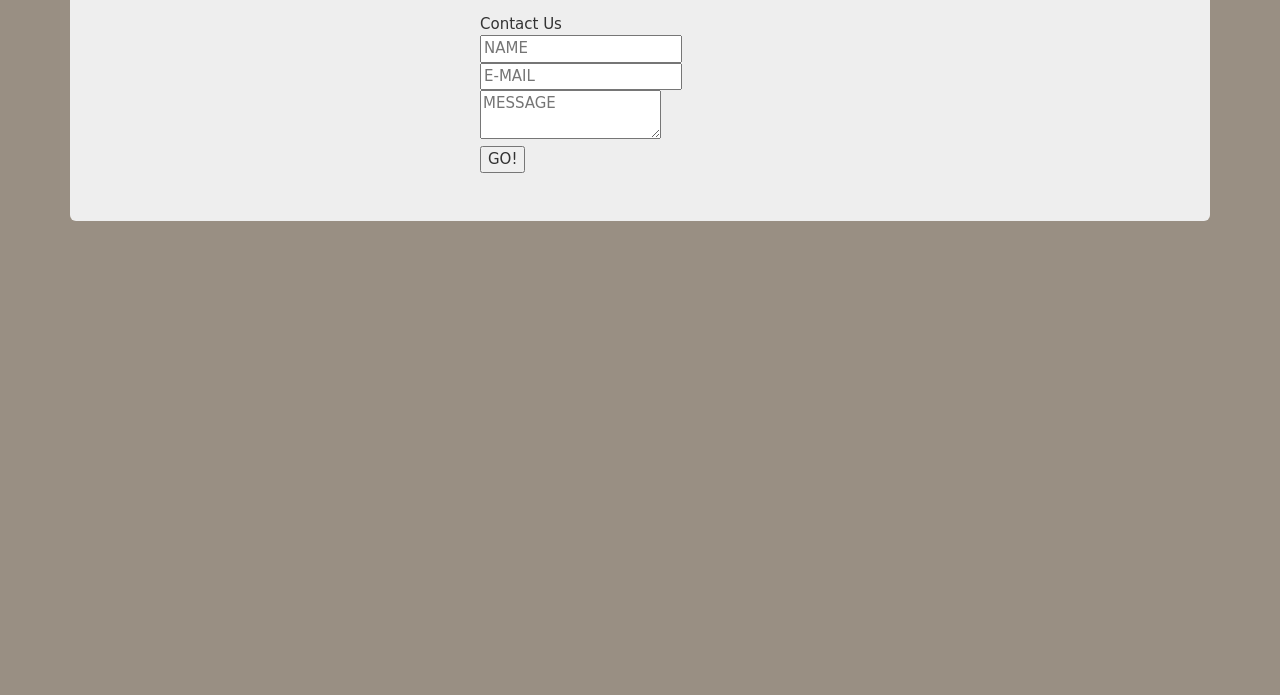
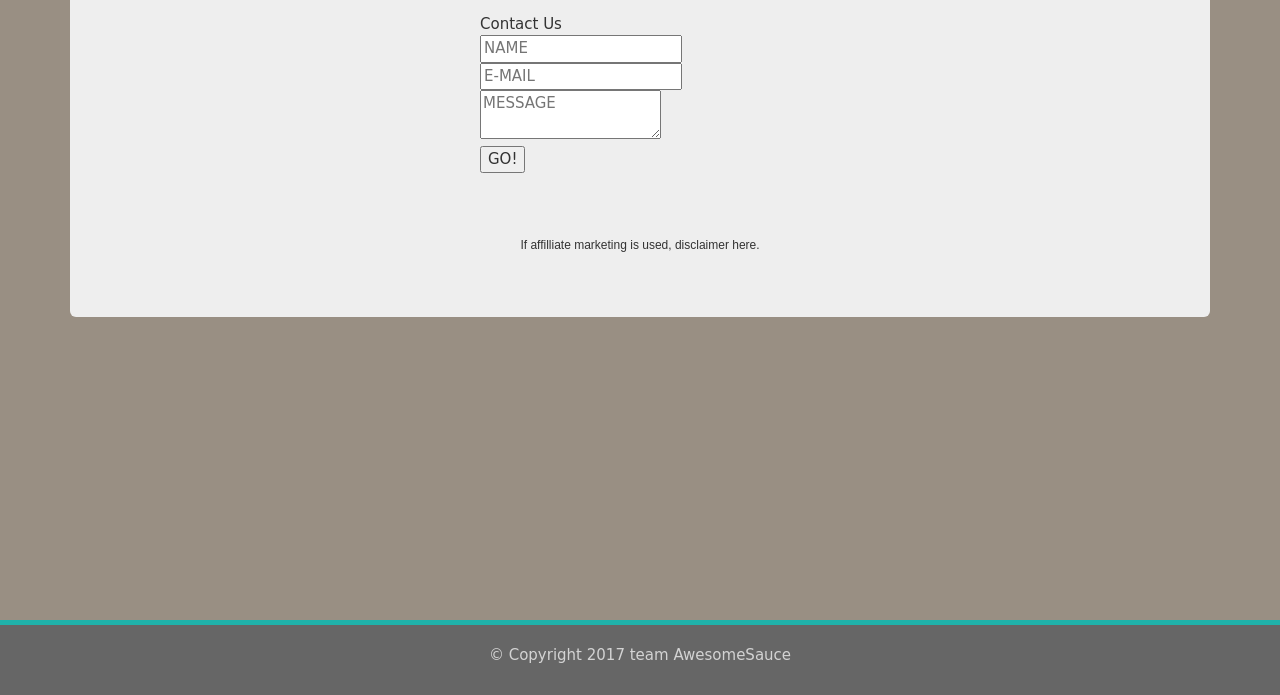
Before and after one commit to CRFerrell77/petfinder2, a plain HTML site: page contact.html in a window 1280 px wide. Shown: the part 105-800 px from the top of the page. Drawn offline with nearby package versions, Linux system fonts and the light colour scheme; no server answers; a web font is replaced by a local one.

Commit message:
CSS edit

```diff
--- a/assets/css/style.css
+++ b/assets/css/style.css
@@ -2,15 +2,6 @@ body {
     font-family: 'Baloo Tamma', cursive;
     font-size: 15px;
     background-color: #998F83;
-}
-
-.outline {
-    /*border: 1px solid green;
-    margin: 10px;*/
-}
-
-.advInput {
-    border:0px solid transparent; /* this was 1px earlier */
 }
 
 .center{
@@ -51,3 +42,22 @@ table{
 .hideData{
     display: none;
 }
+
+#foot {
+    color: #d3d3d3 ;
+    background-image: unset;
+    height: 75px;
+    background-color: #666666 ;
+    text-align: center;
+}
+
+#bar {
+    background-color: lightseagreen ;
+    height: 5px;
+    margin-bottom: 20px;
+}
+
+#disclaimer {
+    font-family: Arial, Helvetica, sans-serif;
+    font-size: 12px;
+}
--- a/contact.html
+++ b/contact.html
@@ -89,7 +89,21 @@
                 </div>
                 <div class="col-md-4"></div>
             </div>
+            <br>
+            <br>
+            <br>
+            <div class="row">
+                <p id="disclaimer" class="center">
+                If affilliate marketing is used, disclaimer here.
+                </p>
+            </div>
 
         </div>
     </div>
+    <div class="row">
+        <footer class="navbar-default navbar-fixed-bottom" id="foot">
+            <div id="bar"></div>
+            <span>&copy; Copyright 2017 team AwesomeSauce</span>
+        </footer>
+    </div>
 </body>
```
Also changed, not shown: assets/javascript/app.js (+2 -9 lines), index.html (+8 -2 lines).
